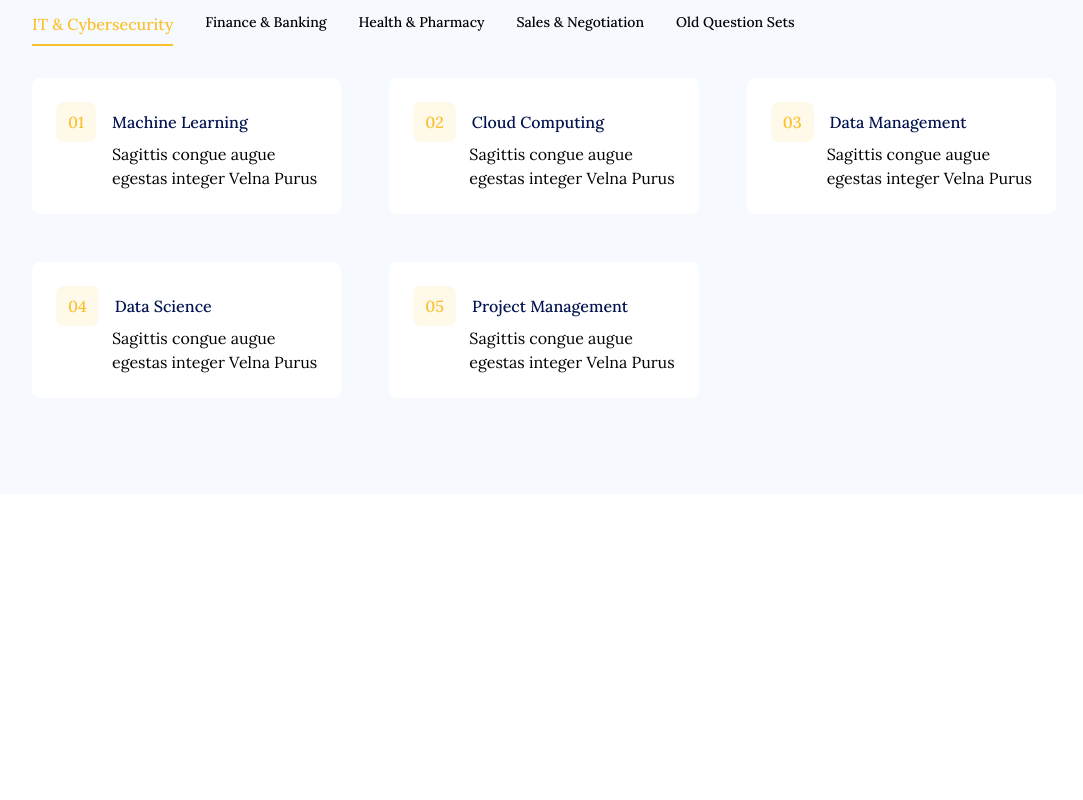
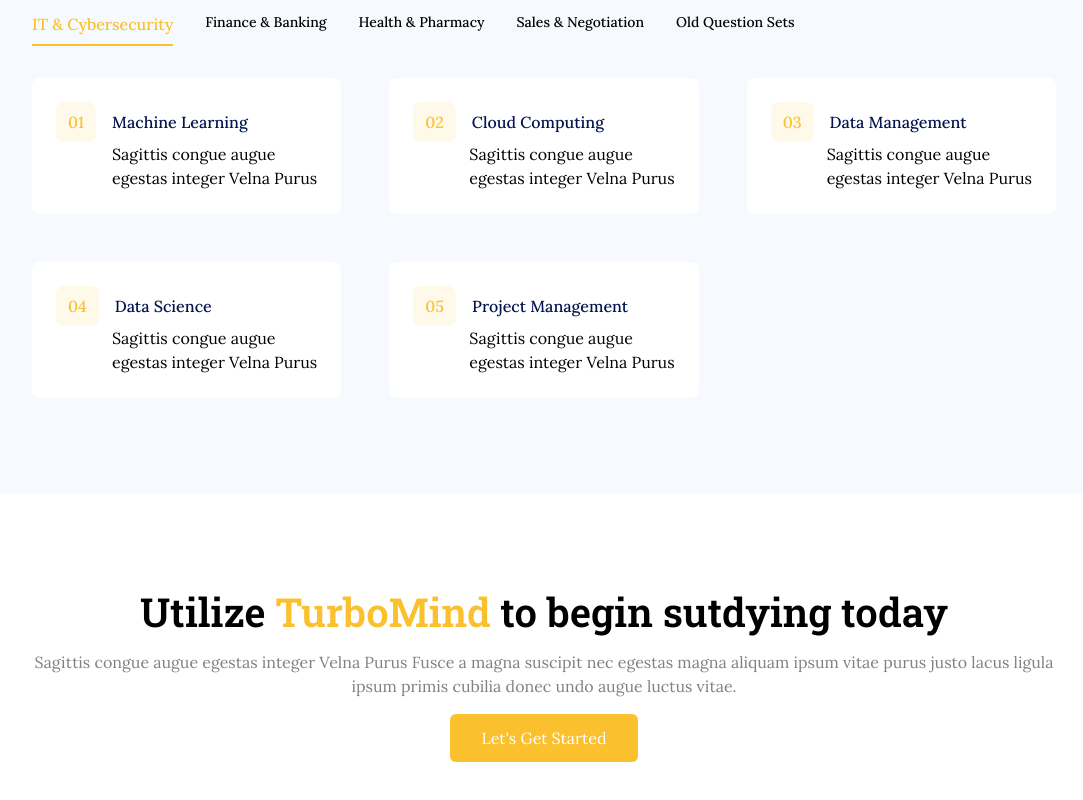
Before and after one commit to AnupamPoudel1/Turbomind, a Next.js app: page / in a window 1280 px wide. Shown: the part 1460-2260 px from the top of the page, without its empty margins (96-1179 px from the left). Before the commit the page ends 1954 px from the top, so only its background shows below. Built offline with nearby package versions, Linux system fonts and the light colour scheme.

Commit message:
Feature: Header of utilize turbomind, Modification: Section header modified acc to need

```diff
--- a/src/app/page.tsx
+++ b/src/app/page.tsx
@@ -2,6 +2,7 @@
 import Hero from "@/sections/Hero";
 import ChooseUs from "@/sections/ChooseUs";
 import Questions from "@/sections/Questions";
+import GetStarted from "@/sections/GetStarted";
 
 export default function Home() {
   return (
@@ -10,6 +11,7 @@
       <Hero />
       <ChooseUs />
       <Questions />
+      <GetStarted />
     </div>
   );
 }
--- a/src/components/SectionHeader.tsx
+++ b/src/components/SectionHeader.tsx
@@ -1,13 +1,11 @@
-import { PropsWithChildren } from "react";
 import { twMerge } from "tailwind-merge";
 
-const SectionHeader = ({
-    children,
-    description,
-    className }: PropsWithChildren<{ description: string; className?: string }>) => {
+const SectionHeader = ({ title, titleYellow, description, className }: { title: string; titleYellow: string; description: string; className?: string }) => {
     return (
         <div className={twMerge("flex flex-col justify-center items-center text-center gap-3", className)}>
-            {children}
+            <h1 className="font-serif text-3xl lg:text-[2.5rem] font-semibold py-1">
+                {title} <span className="text-secondary">{titleYellow}</span>
+            </h1>
             <p className="py-1 text-base text-text font-normal">
                 {description}
             </p>
--- a/src/sections/ChooseUs.tsx
+++ b/src/sections/ChooseUs.tsx
@@ -29,12 +29,10 @@
     return (
         <section className="flex flex-col justify-center items-center py-12 lg:py-24 px-4 lg:px-28 gap-8">
             <SectionHeader
+                title='Why Choose'
+                titleYellow='TurboMind'
                 description='To improve your readiness using the greatest resources available'
-            >
-                <h1 className="font-serif text-3xl lg:text-[2.5rem] font-semibold py-1">
-                    Why Choose <span className="text-secondary">TurboMind</span>
-                </h1>
-            </SectionHeader>
+            />
             <div className="flex flex-col lg:flex-row justify-center items-center gap-6 lg:gap-12">
                 {
                     boxData.map((data, index) => (
--- /dev/null
+++ b/src/sections/GetStarted.tsx
@@ -0,0 +1,22 @@
+
+const GetStarted = () => {
+    return (
+        <section className="flex flex-col justify-center items-center lg:items-start py-12 lg:py-24 px-4 lg:px-32 gap-8">
+            <div className={"flex flex-col justify-center items-center text-center gap-3"}>
+                <h1 className="font-serif text-3xl lg:text-[2.5rem] font-semibold py-1">
+                    Utilize <span className="text-secondary">TurboMind</span> to begin sutdying today
+                </h1>
+                <p className="py-1 text-base text-text font-normal">
+                    Sagittis congue augue egestas integer Velna Purus Fusce a magna suscipit nec egestas magna aliquam ipsum vitae purus justo lacus ligula ipsum primis cubilia donec undo augue luctus vitae.
+                </p>
+                <button
+                    className='bg-secondary text-primary hover:bg-tertiary transition duration-500 rounded-md px-8 py-3 w-max'
+                >
+                    Let's Get Started
+                </button>
+            </div>
+        </section>
+    )
+}
+
+export default GetStarted
--- a/src/sections/Questions.tsx
+++ b/src/sections/Questions.tsx
@@ -52,13 +52,11 @@
     return (
         <section className="flex flex-col justify-center items-center lg:items-start bg-quinary py-12 lg:py-24 px-4 lg:px-32 gap-8">
             <SectionHeader
+                title="Everything you need to know in"
+                titleYellow="one location"
                 description='We assist you in developing your professional talents, from technical subjects to crucial abilities.'
                 className="lg:items-start lg:text-left"
-            >
-                <h1 className="font-serif text-3xl lg:text-[2.5rem] font-semibold py-1">
-                    Everything you need to know in <span className="text-secondary">one location</span>
-                </h1>
-            </SectionHeader>
+            />
             <div className="flex justify-start w-full">
                 <nav className="flex flex-none gap-6 lg:gap-8 overflow-x-clip">
                     <a
```
